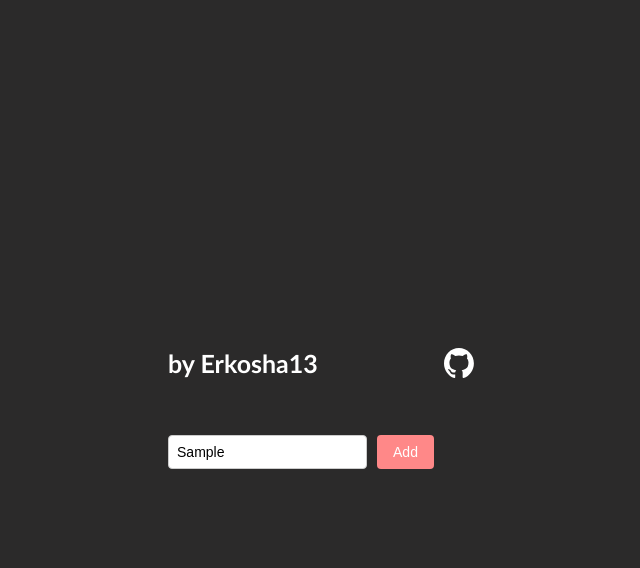
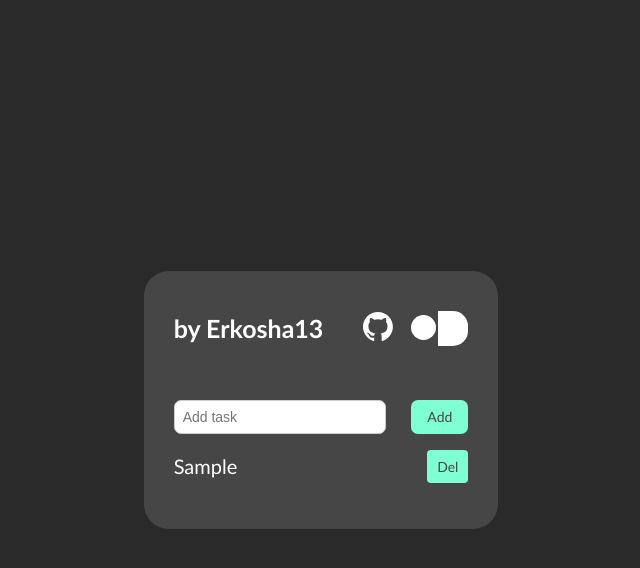
Before and after one commit to erkosha13/to-do-list-js, a plain HTML site: page index.html in a window 1280 px wide. Both pictures are taken after typing "Sample" into the empty fields and a click on the button "Add". Shown: the whole page, without its empty margins (319-959 px from the left). Drawn offline with Linux system fonts and the light colour scheme.

Commit message:
add script.js

```diff
--- a/index.html
+++ b/index.html
@@ -3,18 +3,23 @@
   <head>
     <meta charset="UTF-8" />
     <meta name="viewport" content="width=device-width, initial-scale=1.0" />
-    <title>To-Do list</title>
+    <title>to-do list by UE</title>
     <link rel="stylesheet" type="text/css" href="./styles.css" />
   </head>
   <body>
     <div class="container">
       <div class="title">
         <h1>by Erkosha13</h1>
-        <img src="./img/github-mark-white.svg" alt="" />
+        <a href="https://github.com/erkosha13/to-do-list-js">
+          <img src="./img/github-mark-white.svg" alt="" />
+        </a>
+        <button class="toggle-button"></button>
       </div>
       <div class="todolist">
-        <input type="text" id="taskInput" placeholder="Add task" />
-        <button class="add" onclick="addTask()">Add</button>
+        <div class="todolist__buttons">
+          <input type="text" id="taskInput" placeholder="Add task" />
+          <button class="add" onclick="addTask()">Add</button>
+        </div>
         <ul id="taskList">
 
         </ul>
--- a/script.js
+++ b/script.js
@@ -0,0 +1,47 @@
+const taskInput = document.getElementById('taskInput');
+const addButton = document.querySelector('.add');
+const taskList = document.getElementById('taskList');
+
+function addTask() {
+  const taskText = taskInput.value.trim();
+
+  if (taskText !== ''){
+    const task = document.createElement('li');
+    task.textContent = taskText;
+
+    const deleteButton = document.createElement('button');
+    deleteButton.textContent = 'Del';
+
+    deleteButton.addEventListener('click' ,deleteTask);
+    task.appendChild(deleteButton);
+    taskList.appendChild(task);
+    taskInput.value = '';
+  }
+}
+
+function deleteTask() {
+  const taskItem = this.parentElement;
+  taskList.removeChild(taskItem);
+}
+
+addButton.addEventListener('click', addTask);
+
+
+
+
+
+const githubImage = document.querySelector('.title img');
+const toggleButton = document.querySelector('.toggle-button');
+const body = document.querySelector('body');
+
+toggleButton.addEventListener('click', (e) => {
+  e.preventDefault();
+  body.classList.toggle('dark-mode');
+
+  if (body.classList.contains('dark-mode')) {
+    githubImage.src = './img/github-mark.svg';
+  } else {
+    githubImage.src = './img/github-mark-white.svg';
+  }
+
+});
--- a/styles.css
+++ b/styles.css
@@ -1,23 +1,28 @@
-body{
+body {
   display: flex;
   justify-content: center;
   align-items: center;
   height: 100vh;
   margin: 0;
   background-color: #2b2a2a;
-  font-family: "Trebuchet MS", "Lucida Sans Unicode", "Lucida Grande",
-    "Lucida Sans", Arial, sans-serif;
+  font-family: "Trebuchet MS", "Lucida Sans Unicode", "Lucida Grande", "Lucida Sans", Arial, sans-serif;
   transition: background-color 0.7s, color 0.7s;
+}
+
+.container {
+  background-color: #464646;
+  border-radius: 25px;
+  padding: 5px 10px;
 }
 
 .title {
   margin: 20px;
   display: flex;
   justify-content: space-between;
-  align-items:center;
+  align-items: center;
 }
 
-.title img{
+.title img {
   width: 30px;
   padding-left: 40px;
 }
@@ -27,12 +32,16 @@ body{
   font-size: 25px;
 }
 
-
 .todolist {
   display: flex;
+  flex-direction: column;
   max-width: 400px;
   padding: 20px;
   text-align: center;
+}
+
+.add {
+  margin-left: 15px;
 }
 
 #taskInput {
@@ -40,20 +49,99 @@ body{
   padding: 8px;
   margin-right: 10px;
   border: 1px solid #ccc;
-  border-radius: 4px;
+  border-radius: 7px;
   font-size: 14px;
 }
 
 .add {
   padding: 8px 16px;
   font-size: 14px;
+  background-color: aquamarine;
+  color: #464646;
+  border: none;
+  border-radius: 7px;
+  cursor: pointer;
+}
+
+.todolist__buttons {
+  display: flex;
+}
+
+button:hover {
   background-color: #f88;
   color: #fff;
+}
+
+button {
+  font-family: "Trebuchet MS", "Lucida Sans Unicode", "Lucida Grande", "Lucida Sans", Arial, sans-serif;
+}
+
+#taskList {
+  list-style-type: none;
+  padding: 0;
+}
+
+li {
+  display: flex;
+  justify-content: space-between;
+  align-items: center;
+  font-size: 20px;
+  padding-bottom: 5px;
+  color: #fff;
+  font-weight: normal;
+}
+
+li button {
+  padding: 8px 10px;
+  font-size: 14px;
+  background-color: aquamarine;
+  color: #464646;
   border: none;
   border-radius: 4px;
   cursor: pointer;
 }
 
-button:hover {
-  background-color: #f88;
+.toggle-button {
+  width: 60px;
+  height: 35px;
+  border-radius: 15px;
+  margin-left: 15px;
+  border: none;
+  position: relative;
+  cursor: pointer;
+  background: linear-gradient(to right, #464646 50%, #fff 50%);
 }
+
+.toggle-button::before {
+  content: "";
+  position: absolute;
+  width: 25px;
+  height: 25px;
+  border-radius: 50%;
+  background-color: #fff;
+  top: 4.5px;
+  left: 2.5px;
+  transition: all 0.3s;
+}
+
+.dark-mode .toggle-button::before {
+  left: calc(100% - 27.5px);
+  background-color: #464646;
+}
+
+.dark-mode .toggle-button {
+  background: linear-gradient(to right, #464646 50%, #fff 50%);
+}
+
+body.dark-mode {
+  background-color: #ffffff;
+}
+
+body.dark-mode .title h1,
+body.dark-mode li {
+  color: #464646;
+}
+
+body.dark-mode .container {
+  background-color: #ccc;
+}
```
Also changed, not shown: img/trash.png (added).
